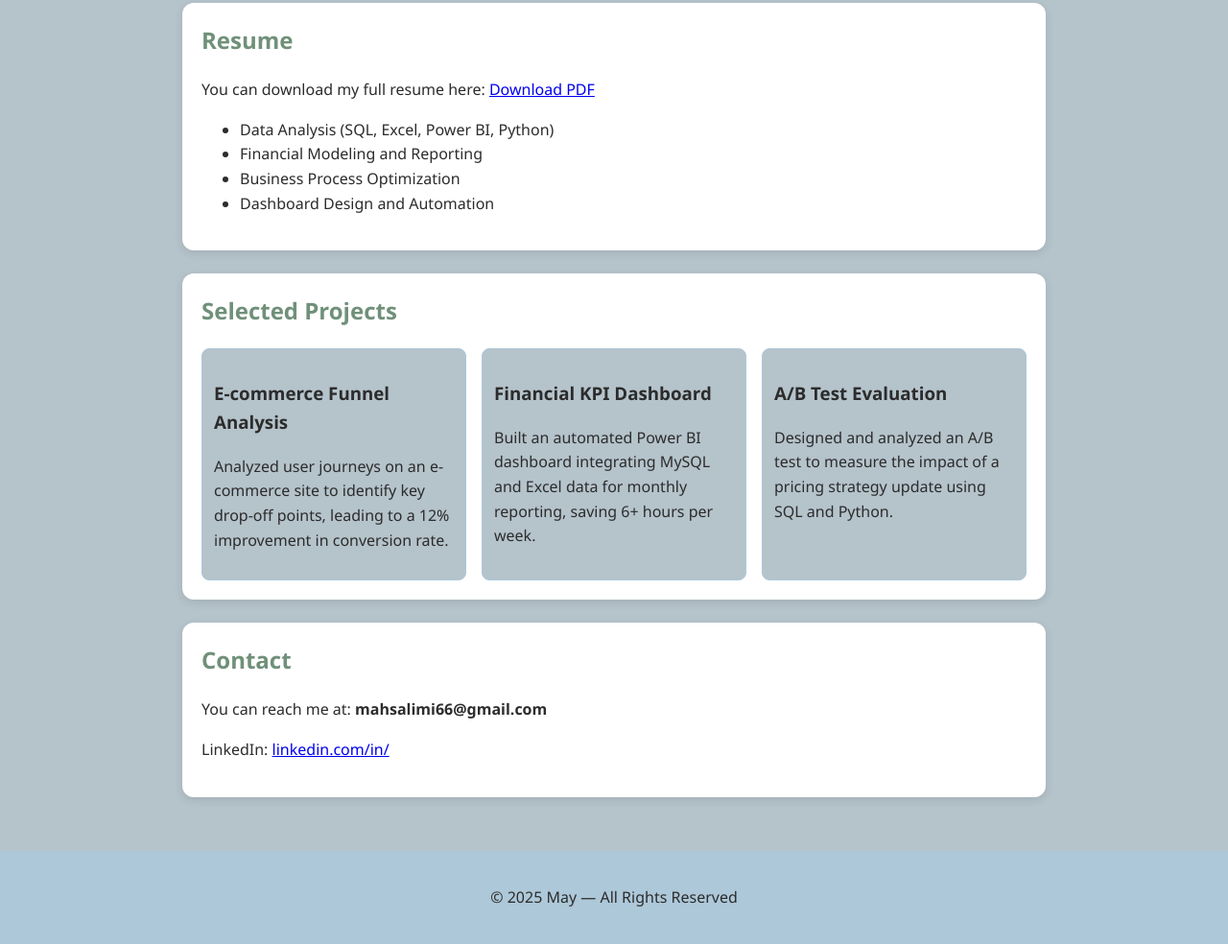
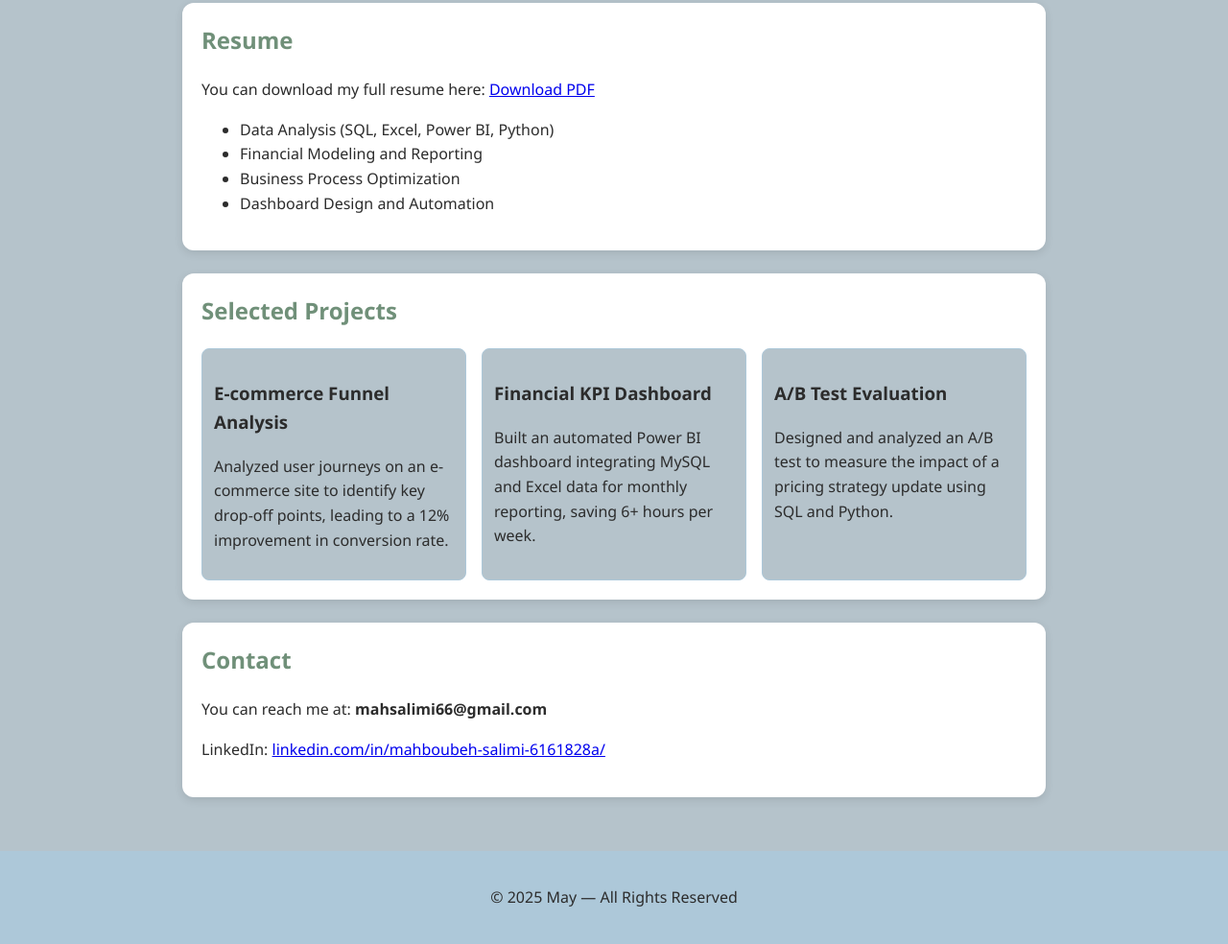
Before and after one commit to maysalimi66-star/Salimi-portfolio, a plain HTML site: page index.html in a window 1280 px wide. Shown: the part 312-1296 px from the top of the page at 96% size. Drawn offline with Linux system fonts and the light colour scheme.

Commit message:
Update index.html

```diff
--- a/index.html
+++ b/index.html
@@ -157,7 +157,7 @@
     <section id="contact">
       <h2 id="contact-title">Contact</h2>
       <p id="contact-text">You can reach me at: <strong>mahsalimi66@gmail.com</strong></p>
-      <p>LinkedIn: <a href="https://linkedin.com/in/" target="_blank">linkedin.com/in/</a></p>
+      <p>LinkedIn: <a href="https://www.linkedin.com/in/mahboubeh-salimi-6161828a/" target="_blank">linkedin.com/in/mahboubeh-salimi-6161828a/</a></p>
     </section>
   </main>
 
```
